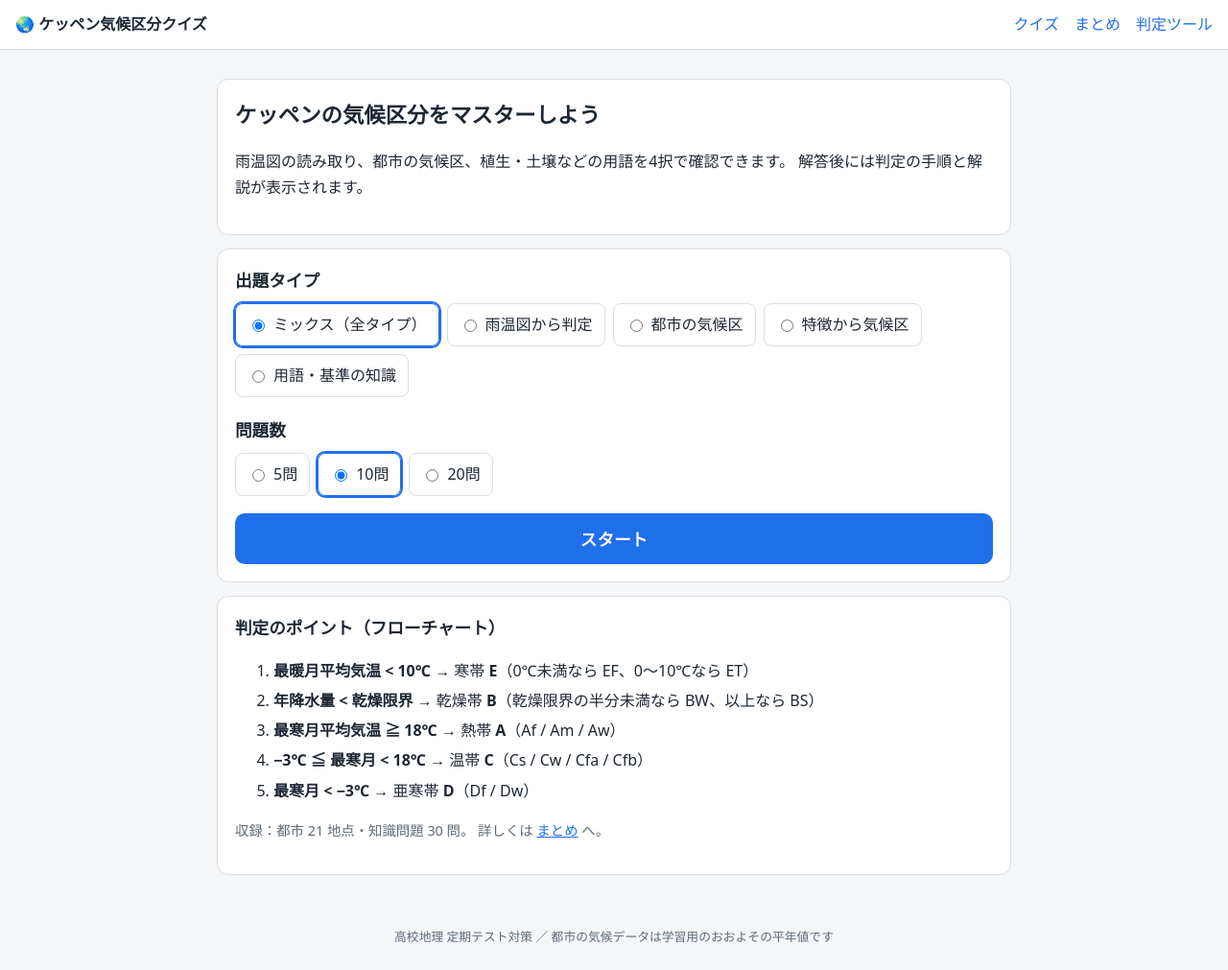
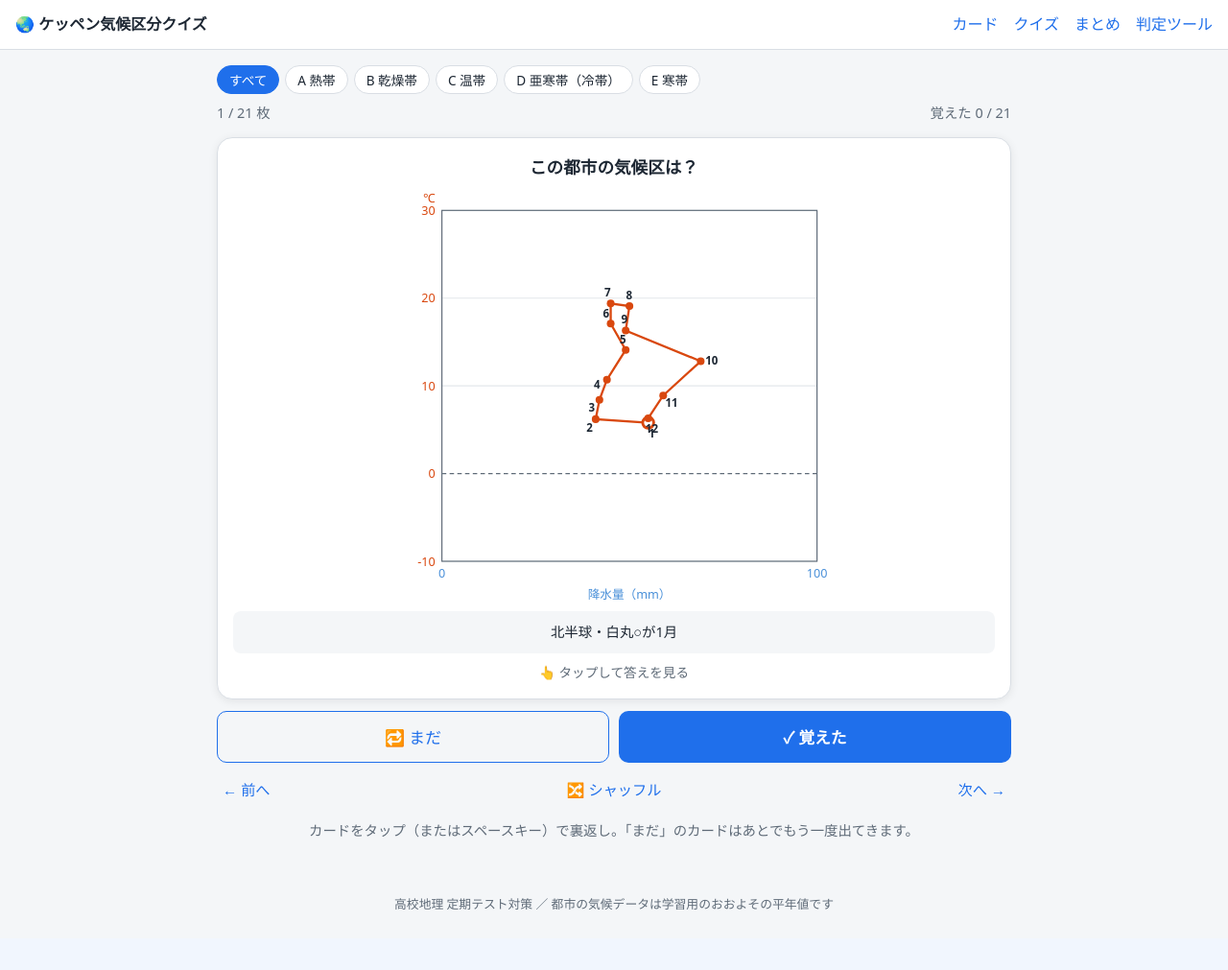
Before and after one commit to sou721/First-R, a Flask app: page / in a window 1280 px wide. Shown: the whole page at 96% size. After the commit the page ends 949 px from the top, so only its background shows below. Run offline with Flask 3, Linux system fonts and the light colour scheme.

Commit message:
ハイサーグラフの暗記カード（タップで裏返し）を追加
Co-Authored-By: Claude Opus 5.5 <noreply@anthropic.com>
Claude-Session: https://claude.ai/code/session_01K1LQGUBHSbMTSpWokB57gW

```diff
--- a/koppen_quiz/app.py
+++ b/koppen_quiz/app.py
@@ -3,7 +3,7 @@ import secrets
 
 from flask import Flask, redirect, render_template, request, session, url_for
 
-from .climograph import climograph_svg
+from .climograph import climograph_svg, hythergraph_svg
 from .data import CITIES, CLIMATES, KNOWLEDGE
 from .koppen import MONTHS, classify
 from .quiz import MODES, build_quiz, climate_label, render_question
@@ -18,6 +18,18 @@ def create_app(test_config=None):
         app.config.update(test_config)
 
     @app.route("/")
+    def cards():
+        deck = []
+        for name, c in CITIES.items():
+            res = classify(c["temps"], c["precs"], c["southern"])
+            deck.append({"name": name, "country": c["country"], "code": c["code"],
+                         "zone": CLIMATES[c["code"]]["zone"], "southern": c["southern"],
+                         "label": climate_label(c["code"]), "info": CLIMATES[c["code"]],
+                         "steps": res.steps, "svg": hythergraph_svg(c["temps"], c["precs"])})
+        zones = {c["zone"]: c["zone_name"] for c in CLIMATES.values()}
+        return render_template("cards.html", deck=deck, zones=zones)
+
+    @app.route("/menu")
     def index():
         return render_template("index.html", modes=MODES, counts=COUNTS,
                                n_cities=len(CITIES), n_knowledge=len(KNOWLEDGE))
--- a/koppen_quiz/climograph.py
+++ b/koppen_quiz/climograph.py
@@ -69,3 +69,50 @@ def climograph_svg(temps, precs, title=""):
     parts.append(f'<text x="{LEFT + pw / 2}" y="{H - 4}" class="lbl" text-anchor="middle">月</text>')
     parts.append("</svg>")
     return Markup("".join(parts))
+
+
+def hythergraph_svg(temps, precs, title=""):
+    """ハイサーグラフ（横軸：降水量、縦軸：気温。1〜12月の点を順に結ぶ）の SVG。"""
+    lo, hi = _temp_range(temps)
+    p_step = 100 if max(precs) <= 500 else 200
+    p_max = max(p_step, math.ceil(max(precs) / p_step) * p_step)
+    L, R, T, B = 44, 16, 22, 40
+    HH = 380                                      # 正方形に近い縦長の図
+    pw, ph = W - L - R, HH - T - B
+
+    def x(p):
+        return L + pw * p / p_max
+
+    def y(t):
+        return T + ph * (hi - t) / (hi - lo)
+
+    parts = [f'<svg viewBox="0 0 {W} {HH}" class="climograph hyther" role="img" '
+             f'aria-label="ハイサーグラフ{(" " + title) if title else ""}" xmlns="http://www.w3.org/2000/svg">']
+    for t in range(lo, hi + 1, 10):
+        cls = "axis zero" if t == 0 else "grid"
+        parts.append(f'<line x1="{L}" y1="{y(t):.1f}" x2="{W - R}" y2="{y(t):.1f}" class="{cls}"/>')
+        parts.append(f'<text x="{L - 6}" y="{y(t) + 4:.1f}" class="lbl t" text-anchor="end">{t}</text>')
+    for p in range(0, p_max + 1, p_step):
+        parts.append(f'<line x1="{x(p):.1f}" y1="{T}" x2="{x(p):.1f}" y2="{T + ph}" class="grid"/>')
+        parts.append(f'<text x="{x(p):.1f}" y="{T + ph + 15}" class="lbl p" text-anchor="middle">{p}</text>')
+    parts.append(f'<rect x="{L}" y="{T}" width="{pw}" height="{ph}" class="frame"/>')
+
+    pts = [(x(p), y(t)) for t, p in zip(temps, precs)]
+    cx = sum(px for px, _ in pts) / 12
+    cy = sum(py for _, py in pts) / 12
+    loop = " ".join(f"{px:.1f},{py:.1f}" for px, py in pts + pts[:1])
+    parts.append(f'<polyline points="{loop}" class="line"/>')
+    for m, (px, py) in enumerate(pts):
+        cls = "dot first" if m == 0 else "dot"
+        parts.append(f'<circle cx="{px:.1f}" cy="{py:.1f}" r="{5 if m == 0 else 3.5}" class="{cls}">'
+                     f'<title>{m + 1}月 {temps[m]}℃ {precs[m]}mm</title></circle>')
+        # 月の数字は図形の中心から外側へずらして重なりを減らす
+        dx, dy = px - cx, py - cy
+        d = math.hypot(dx, dy) or 1
+        lx, ly = px + dx / d * 10, py + dy / d * 10 + 3.5
+        parts.append(f'<text x="{lx:.1f}" y="{ly:.1f}" class="mon" text-anchor="middle">{m + 1}</text>')
+
+    parts.append(f'<text x="{L - 6}" y="{T - 7}" class="lbl t" text-anchor="end">℃</text>')
+    parts.append(f'<text x="{L + pw / 2}" y="{HH - 6}" class="lbl p" text-anchor="middle">降水量（mm）</text>')
+    parts.append("</svg>")
+    return Markup("".join(parts))
--- a/koppen_quiz/static/style.css
+++ b/koppen_quiz/static/style.css
@@ -115,3 +115,45 @@ table.ref th, table.ref td { border: 1px solid var(--border); padding: 6px; vert
 .city .tag { display: inline-block; border-radius: 6px; padding: 0 8px; margin: 4px 0; font-size: .85rem; }
 .small { font-size: .8rem; }
 select { font-size: 1rem; padding: 4px; background: var(--card); color: var(--text); border: 1px solid var(--border); border-radius: 6px; }
+
+/* ---- ハイサーグラフ暗記カード ---- */
+.climograph.hyther .line { stroke-width: 2; }
+.climograph .dot.first { fill: var(--card); stroke: var(--temp); stroke-width: 2.5; }
+.climograph .mon { font-size: 10px; fill: var(--text); font-weight: 700; }
+.deck-bar { display: flex; flex-direction: column; gap: 8px; }
+.filters { display: flex; flex-wrap: wrap; gap: 6px; }
+.chip {
+  border: 1px solid var(--border); background: var(--card); color: var(--text); border-radius: 999px;
+  padding: 4px 12px; font-size: .85rem; cursor: pointer; font-family: inherit;
+}
+.chip.active { background: var(--accent); color: var(--accent-text); border-color: var(--accent); }
+.deck-status { display: flex; justify-content: space-between; color: var(--muted); font-size: .9rem; }
+.flip-area { margin: 12px 0; }
+.flip-card .chart { margin: 4px auto; }
+.flip-card { perspective: 1200px; cursor: pointer; outline: none; -webkit-tap-highlight-color: transparent; }
+.flip-card[hidden] { display: none; }
+.flip-inner {
+  position: relative; display: grid; transition: transform .5s; transform-style: preserve-3d;
+}
+.flip-card.flipped .flip-inner { transform: rotateY(180deg); }
+.face {
+  grid-area: 1 / 1; backface-visibility: hidden; -webkit-backface-visibility: hidden;
+  background: var(--card); border: 1px solid var(--border); border-radius: 16px; padding: 16px;
+  box-shadow: 0 2px 10px rgba(0, 0, 0, .08);
+}
+.face.back { transform: rotateY(180deg); overflow-y: auto; position: absolute; inset: 0; }
+.flip-card:focus-visible .face { outline: 3px solid var(--accent); }
+.face-title { font-weight: 700; font-size: 1.1rem; margin: 0; text-align: center; }
+.face .hint { text-align: center; font-size: .9rem; margin: 6px 0; }
+.tap { text-align: center; color: var(--muted); font-size: .85rem; margin: 8px 0 0; }
+.answer-code { font-size: 1.5rem; font-weight: 800; margin: 4px 0 0; text-align: center; }
+.answer-city { text-align: center; font-size: 1.1rem; margin: 0 0 8px; }
+.zone-bg-A { background: var(--zA); } .zone-bg-B { background: var(--zB); }
+.zone-bg-C { background: var(--zC); } .zone-bg-D { background: var(--zD); }
+.zone-bg-E { background: var(--zE); }
+.deck-actions { display: grid; grid-template-columns: 1fr 1fr; gap: 10px; }
+.deck-actions[hidden], .deck-sub[hidden] { display: none; }
+.deck-actions button { padding: 14px; font-size: 1.05rem; }
+.deck-sub { display: flex; justify-content: space-between; margin: 10px 0; }
+.link { background: none; border: 0; color: var(--accent); font-size: .95rem; cursor: pointer; padding: 6px; font-family: inherit; }
+.done { text-align: center; }
--- a/koppen_quiz/templates/base.html
+++ b/koppen_quiz/templates/base.html
@@ -8,8 +8,9 @@
 </head>
 <body>
   <header class="site">
-    <a href="{{ url_for('index') }}" class="brand">🌏 ケッペン気候区分クイズ</a>
+    <a href="{{ url_for('cards') }}" class="brand">🌏 ケッペン気候区分クイズ</a>
     <nav>
+      <a href="{{ url_for('cards') }}">カード</a>
       <a href="{{ url_for('index') }}">クイズ</a>
       <a href="{{ url_for('reference') }}">まとめ</a>
       <a href="{{ url_for('check') }}">判定ツール</a>
--- /dev/null
+++ b/koppen_quiz/templates/cards.html
@@ -0,0 +1,105 @@
+{% extends "base.html" %}
+{% block title %}ハイサーグラフ暗記カード｜ケッペン気候区分{% endblock %}
+{% block content %}
+<div class="deck-bar">
+  <div class="filters" role="group" aria-label="気候帯でしぼりこむ">
+    <button type="button" class="chip active" data-zone="">すべて</button>
+    {% for z, zname in zones.items() %}
+    <button type="button" class="chip" data-zone="{{ z }}">{{ z }} {{ zname }}</button>
+    {% endfor %}
+  </div>
+  <div class="deck-status"><span id="pos"></span><span id="remain"></span></div>
+</div>
+
+<div class="flip-area">
+  {% for c in deck %}
+  <div class="flip-card" data-zone="{{ c.zone }}" hidden tabindex="0"
+       role="button" aria-label="タップしてカードを裏返す">
+    <div class="flip-inner">
+      <div class="face front">
+        <p class="face-title">この都市の気候区は？</p>
+        <div class="chart">{{ c.svg }}</div>
+        <p class="hint">{{ '南半球（夏は12〜2月）' if c.southern else '北半球' }}・白丸○が1月</p>
+        <p class="tap">👆 タップして答えを見る</p>
+      </div>
+      <div class="face back zone-bg-{{ c.zone }}">
+        <p class="answer-code">{{ c.label }}</p>
+        <p class="answer-city">{{ c.name }}（{{ c.country }}）</p>
+        <p class="label">判定の手順</p>
+        <ol class="steps">{% for s in c.steps %}<li>{{ s }}</li>{% endfor %}</ol>
+        <p class="label">特徴</p>
+        <p>{{ c.info.feature }}</p>
+        <p>植生：{{ c.info.vegetation }}／土壌：{{ c.info.soil }}</p>
+        <p class="tap">👆 タップで表に戻る</p>
+      </div>
+    </div>
+  </div>
+  {% endfor %}
+
+  <div class="card done" id="done" hidden>
+    <h2>🎉 このデッキはすべて「覚えた」になりました！</h2>
+    <button type="button" class="primary" id="restart">もう一度最初から</button>
+  </div>
+</div>
+
+<div class="deck-actions">
+  <button type="button" class="secondary" id="again">🔁 まだ</button>
+  <button type="button" class="primary" id="got">✓ 覚えた</button>
+</div>
+<div class="deck-sub">
+  <button type="button" class="link" id="prev">← 前へ</button>
+  <button type="button" class="link" id="shuffle">🔀 シャッフル</button>
+  <button type="button" class="link" id="next">次へ →</button>
+</div>
+<p class="muted center">カードをタップ（またはスペースキー）で裏返し。「まだ」のカードはあとでもう一度出てきます。</p>
+
+<script>
+(() => {
+  const cards = [...document.querySelectorAll('.flip-card')];
+  const pos = document.getElementById('pos');
+  const remain = document.getElementById('remain');
+  const done = document.getElementById('done');
+  let zone = '', queue = [], i = 0, learned = new Set();
+
+  const shuffle = (a) => { for (let k = a.length - 1; k > 0; k--) { const j = Math.floor(Math.random() * (k + 1)); [a[k], a[j]] = [a[j], a[k]]; } return a; };
+
+  function build(doShuffle = true) {
+    queue = cards.map((_, k) => k).filter(k => (!zone || cards[k].dataset.zone === zone) && !learned.has(k));
+    if (doShuffle) shuffle(queue);
+    i = 0; show();
+  }
+  function show() {
+    cards.forEach(c => { c.hidden = true; c.classList.remove('flipped'); });
+    const total = cards.filter(c => !zone || c.dataset.zone === zone).length;
+    const left = queue.length;
+    done.hidden = left > 0;
+    document.querySelector('.deck-actions').hidden = left === 0;
+    document.querySelector('.deck-sub').hidden = left === 0;
+    if (!left) { pos.textContent = ''; remain.textContent = `覚えた ${total} / ${total}`; return; }
+    i = (i + left) % left;
+    cards[queue[i]].hidden = false;
+    pos.textContent = `${i + 1} / ${left} 枚`;
+    remain.textContent = `覚えた ${total - left} / ${total}`;
+  }
+  function flip() { const c = cards[queue[i]]; if (c) c.classList.toggle('flipped'); }
+
+  cards.forEach(c => c.addEventListener('click', flip));
+  document.getElementById('next').onclick = () => { i++; show(); };
+  document.getElementById('prev').onclick = () => { i--; show(); };
+  document.getElementById('shuffle').onclick = () => build(true);
+  document.getElementById('got').onclick = () => { learned.add(queue[i]); queue.splice(i, 1); show(); };
+  document.getElementById('again').onclick = () => { queue.push(queue.splice(i, 1)[0]); show(); };
+  document.getElementById('restart').onclick = () => { learned.clear(); build(true); };
+  document.querySelectorAll('.chip').forEach(b => b.onclick = () => {
+    document.querySelectorAll('.chip').forEach(x => x.classList.toggle('active', x === b));
+    zone = b.dataset.zone; build(true);
+  });
+  document.addEventListener('keydown', (e) => {
+    if (e.key === ' ' || e.key === 'Enter') { e.preventDefault(); flip(); }
+    else if (e.key === 'ArrowRight') { i++; show(); }
+    else if (e.key === 'ArrowLeft') { i--; show(); }
+  });
+  build(true);
+})();
+</script>
+{% endblock %}
```
Also changed, not shown: tests/test_app.py (+7 -0 lines), README.md.
